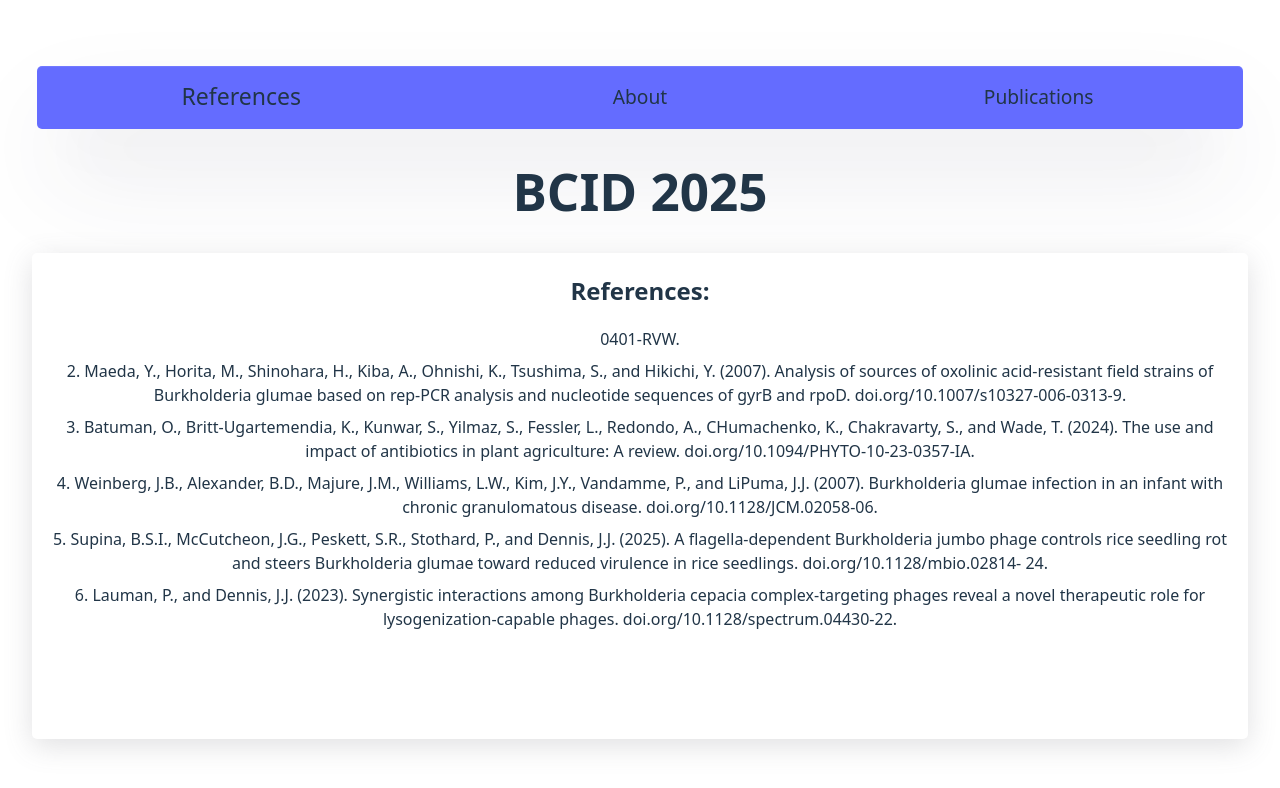
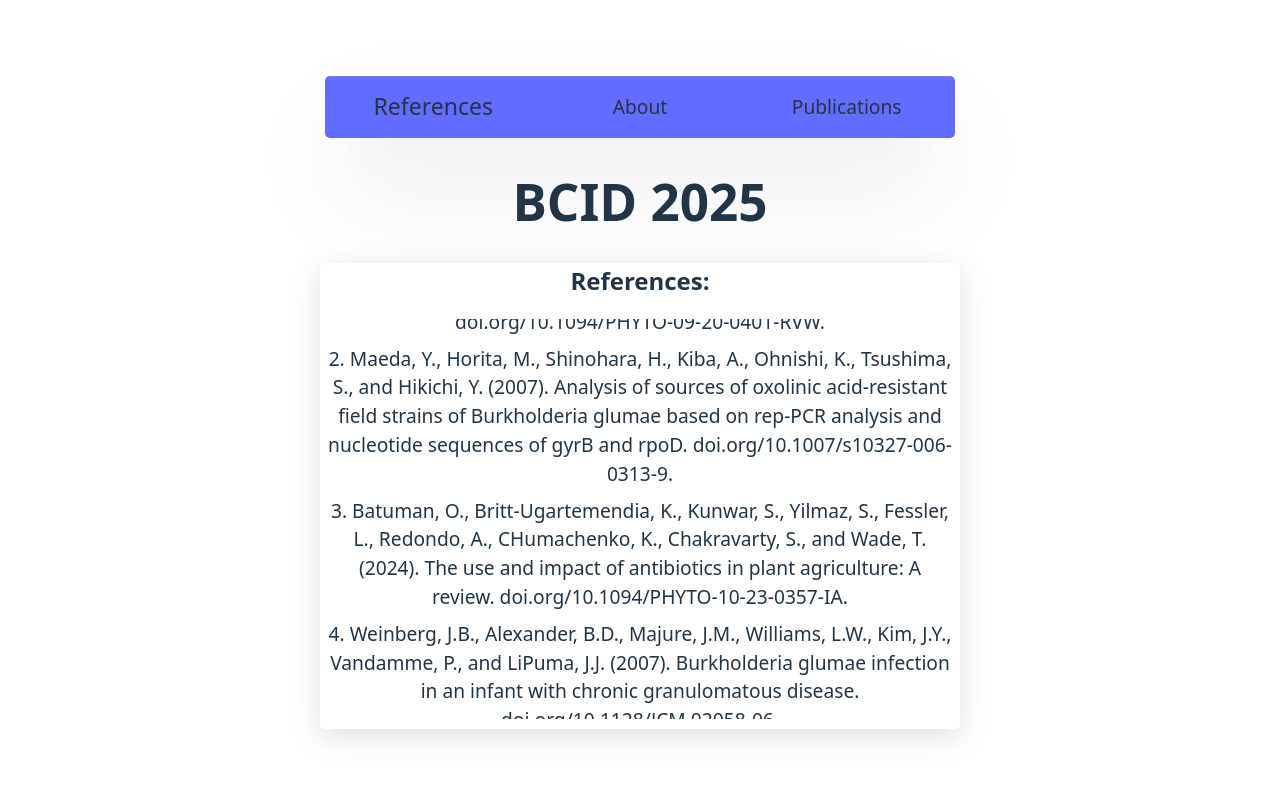
Before and after one commit to xzovy1/qr-code, a React (Vite) app: page / in a window 1280 px wide. Shown: the top 788 px of the page. Built offline with nearby package versions, Linux system fonts and the light colour scheme.

Commit message:
fix styling on desktop vs phone

```diff
--- a/src/index.css
+++ b/src/index.css
@@ -12,6 +12,10 @@
   -webkit-font-smoothing: antialiased;
   -moz-osx-font-smoothing: grayscale;
 }
+
+  #root{
+    width: 50vw;
+  }
 
 .nav-bar{
   display: grid;
@@ -122,7 +126,7 @@ button:focus-visible {
   }
 }
 
-@media (min-width:300px)  {
+@media (max-width:450px)  {
   #root{
     width: 100%;
   }
```
